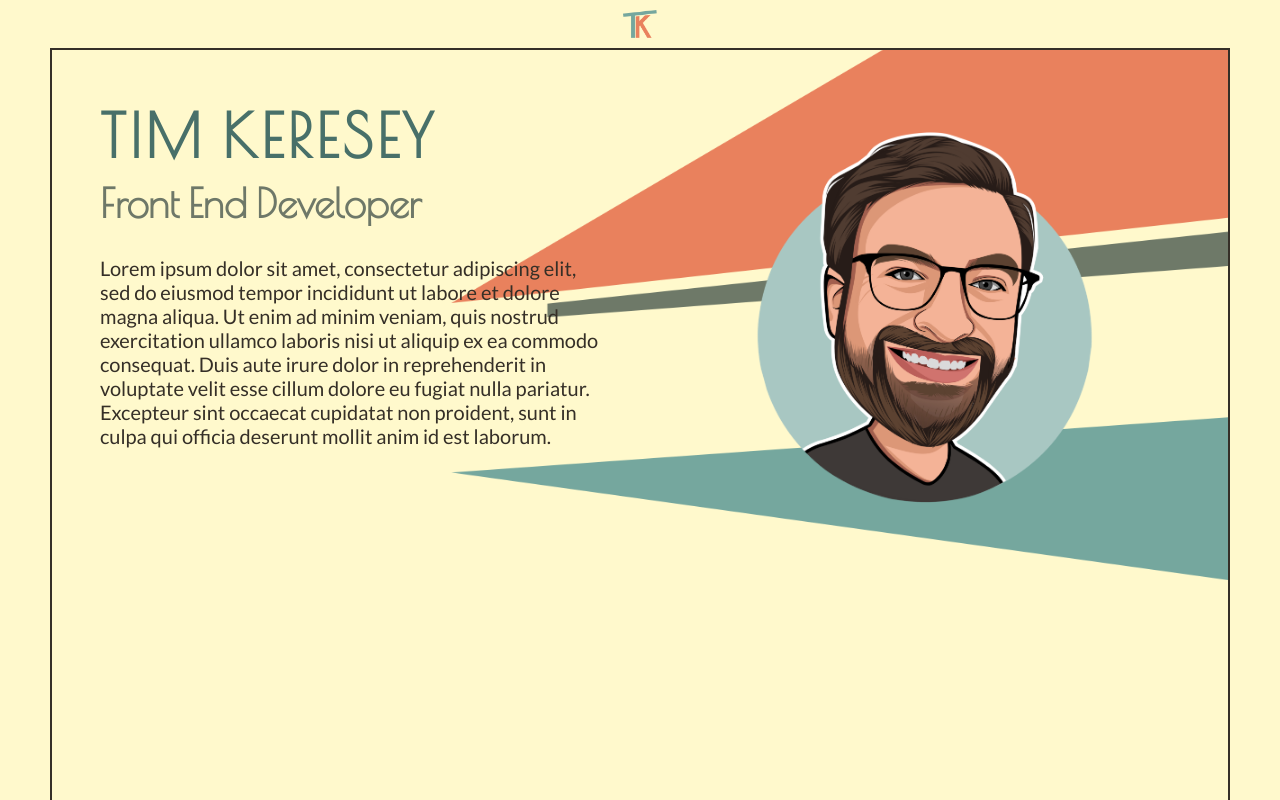
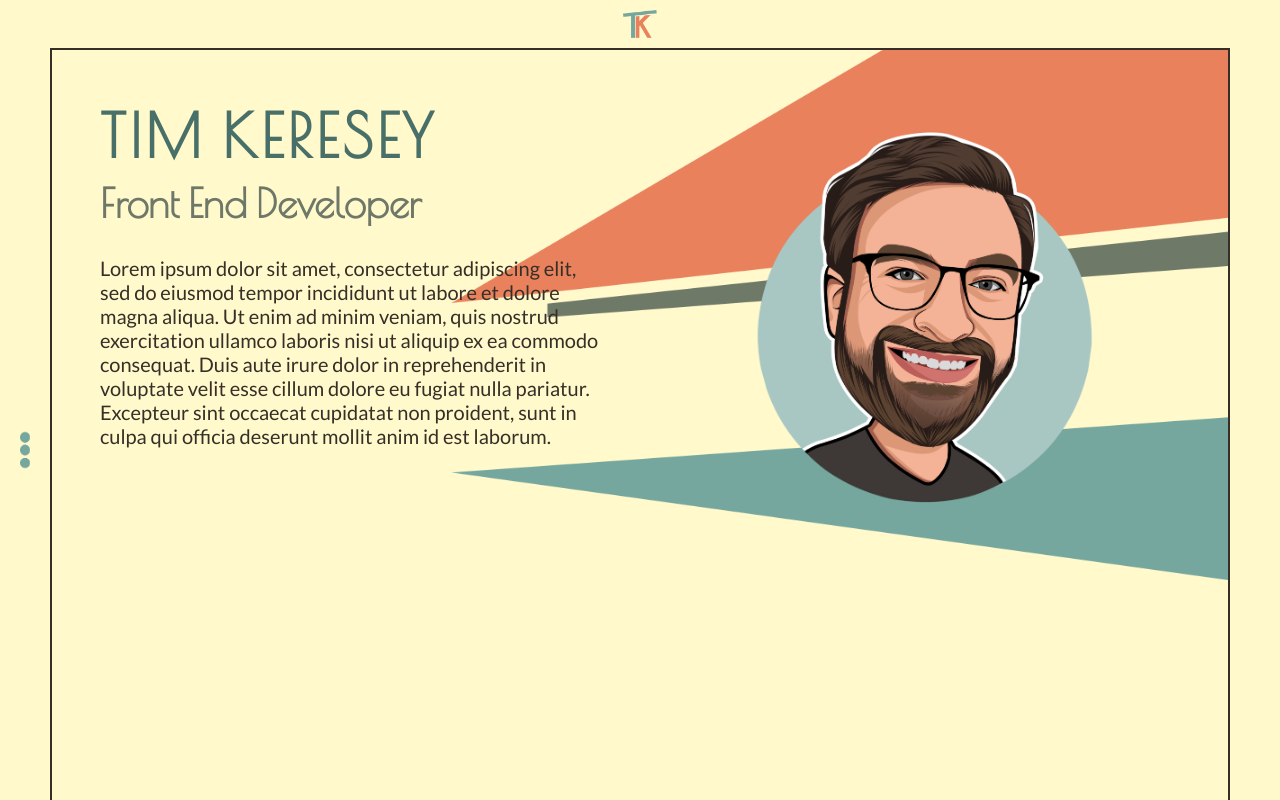
Before and after one commit to timkeresey/my-site, a React (Create React App) app: page / in a window 1280 px wide. Shown: the top 800 px of the page. Built offline with nearby package versions, Linux system fonts and the light colour scheme.

Commit message:
make menu icon fixed

```diff
--- a/src/App/App.js
+++ b/src/App/App.js
@@ -26,7 +26,7 @@ const App = () => {
         <Menu />
       </div>
       <div className="social-container">
-      <SocialBar />
+        <SocialBar />
       </div>
       <div className="about">
 
--- a/src/components/Menu/Menu.js
+++ b/src/components/Menu/Menu.js
@@ -6,7 +6,9 @@ const Menu = () => {
 
     return (
         <div className="menu">
-            <img src={menu} alt="menu icon" className="menu__icon" />
+            <div className="menu__icon-container">
+                <img src={menu} alt="menu icon" className="menu__icon" />
+            </div>
         </div>
     )
 }
--- a/src/components/Menu/Menu.scss
+++ b/src/components/Menu/Menu.scss
@@ -7,9 +7,18 @@
   border-color: $color-lava;
   width: 5.2rem;
   display: flex;
+  //   flex-direction: column;
+  justify-content: center;
+  //   align-items: center;
+
+  &__icon-container {
+    height: 100vh;
+    display: flex;
     flex-direction: column;
     justify-content: center;
     align-items: center;
+    position: fixed;
+  }
 
   &__icon {
     width: 1rem;
```
Lines whose indentation alone changed are shown as unchanged.
